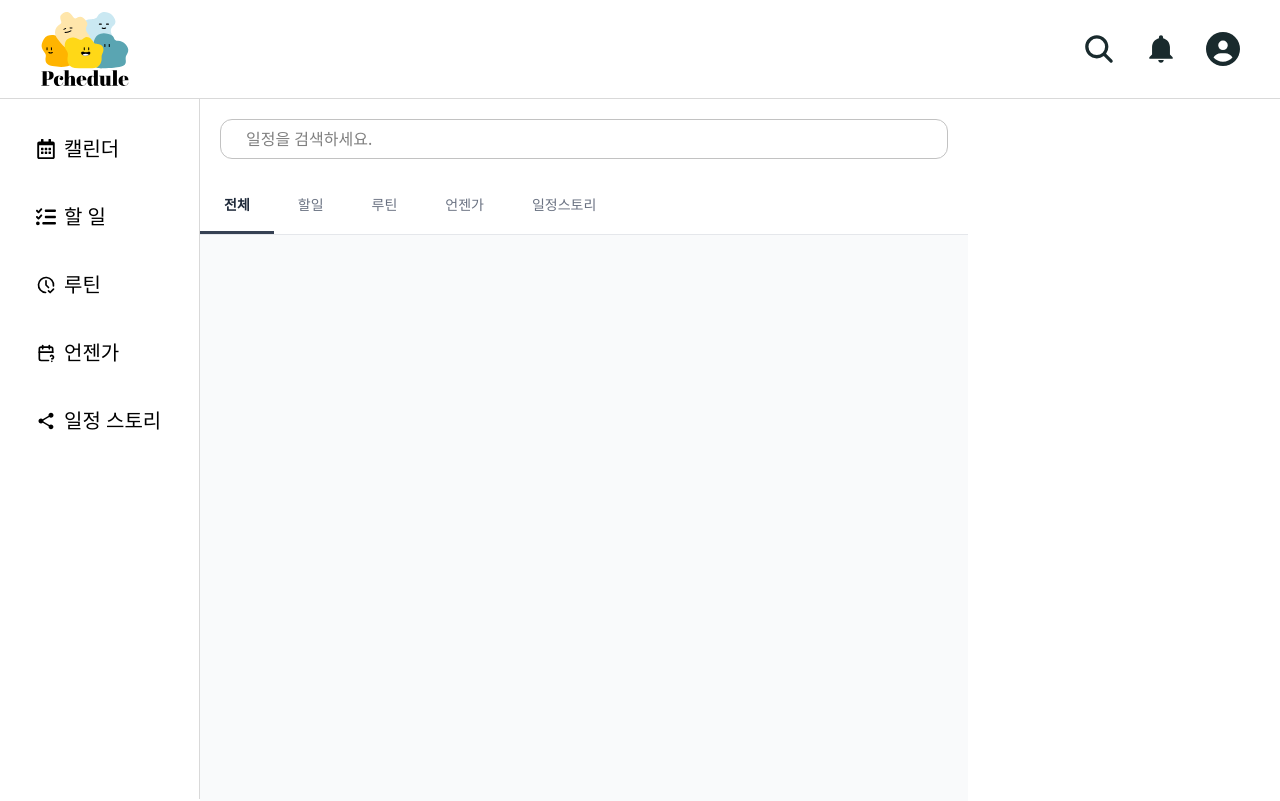
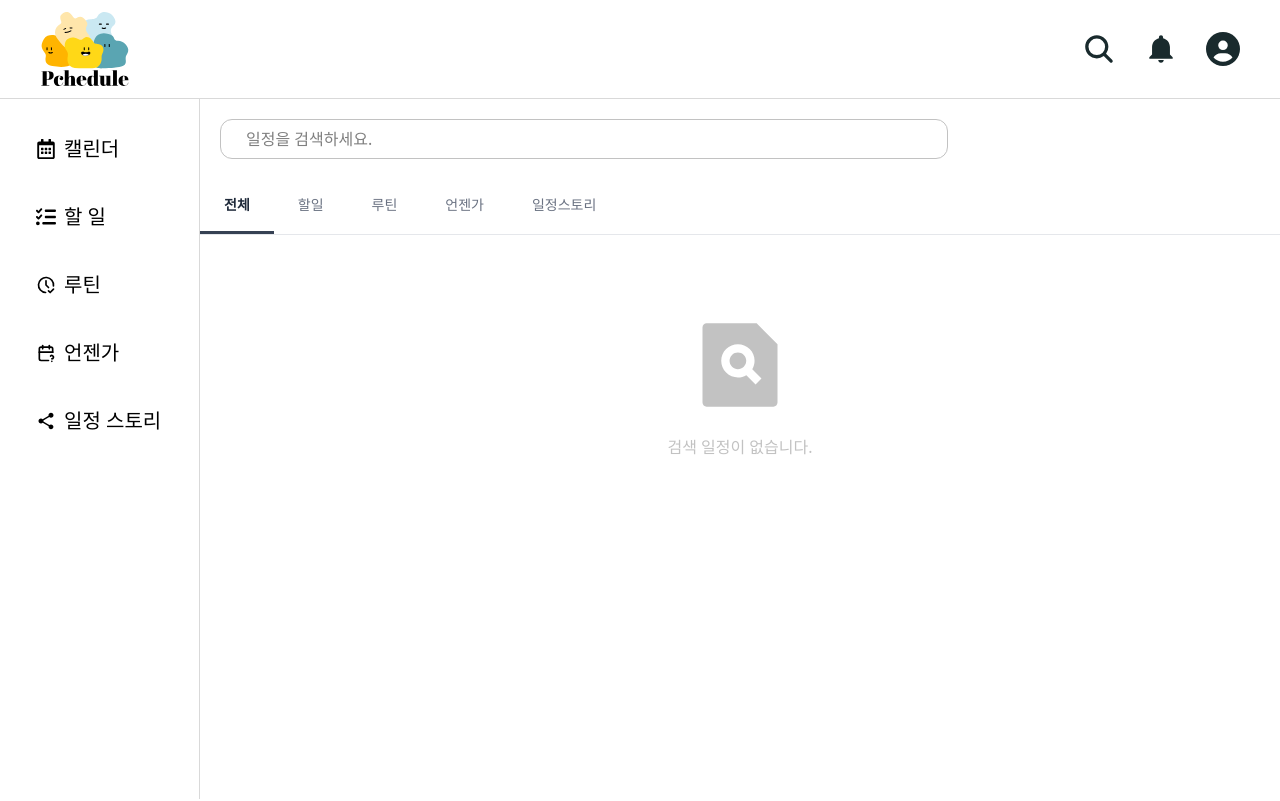
Before and after one commit to oz-main-fe-12-team4/oz_pchedule_fe, a React (Vite) app: page /search in a window 1280 px wide. Shown: the top 801 px of the page. Built offline with nearby package versions, Linux system fonts and the light colour scheme.

Commit message:
design: tabButton css 변경

```diff
--- a/src/components/TabButton.jsx
+++ b/src/components/TabButton.jsx
@@ -15,12 +15,10 @@ const TabButton = ({
   };
 
   return (
-    <div className="w-full min-h-screen bg-gray-50">
-      <div className={`bg-white border-b border-gray-200`}>
-        <div className="flex">
+    <div className="w-[calc(100vw-200px)] flex border-b border-gray-200">
       {tabs.map((tab, index) => (
         <button
-              key={`${tab}-${index}`}
+          key={index}
           onClick={() => handleTabClick(tab)}
           className={`px-6 py-4 text-sm border-b-3 border-gray-200 transition-colors ${
             activeTab === tab
@@ -32,8 +30,6 @@ const TabButton = ({
         </button>
       ))}
     </div>
-      </div>
-    </div>
   );
 };
 
```
Lines whose indentation alone changed are shown as unchanged.
